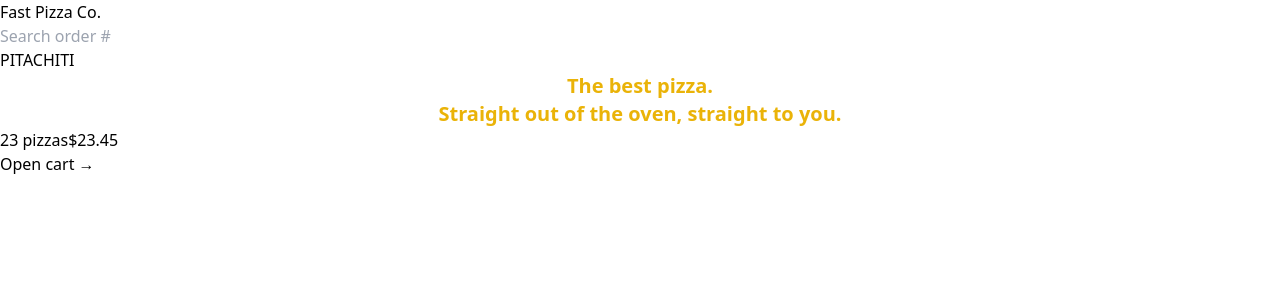
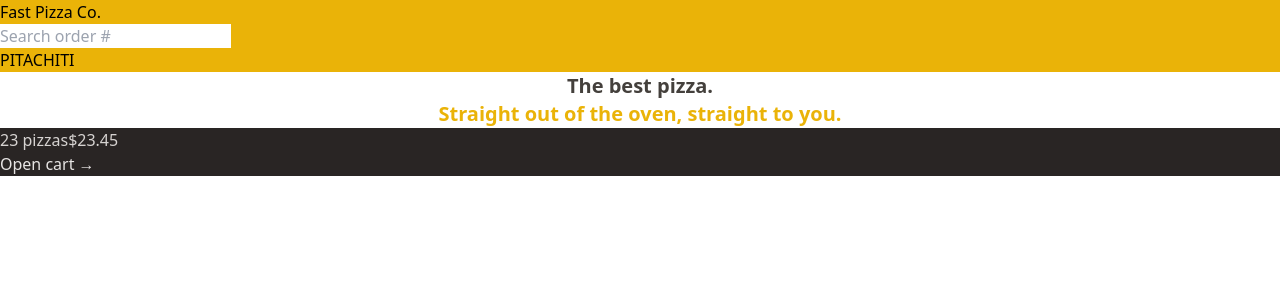
Before and after one commit to FatPat117/Pizza-Co, a React (Vite) app: page / in a window 1280 px wide. Shown: the top 300 px of the page. Built offline with nearby package versions, Linux system fonts and the light colour scheme.

Commit message:
Color in Tailwind

```diff
--- a/src/features/cart/CartOverview.jsx
+++ b/src/features/cart/CartOverview.jsx
@@ -2,8 +2,8 @@
 
 function CartOverview() {
   return (
-    <div>
-      <p>
+    <div className="bg-stone-800 text-stone-200">
+      <p className="text-stone-300">
         <span>23 pizzas</span>
         <span>$23.45</span>
       </p>
--- a/src/ui/Header.jsx
+++ b/src/ui/Header.jsx
@@ -3,7 +3,7 @@
 
 function Header() {
   return (
-    <header>
+    <header className="bg-yellow-500">
       <Link to="/">Fast Pizza Co.</Link>
 
       <SearchOrder />
--- a/src/ui/Home.jsx
+++ b/src/ui/Home.jsx
@@ -1,10 +1,13 @@
 function Home() {
   return (
     <div>
-      <h1 className="text-center text-xl font-semibold text-yellow-500">
+      <h1 className="text-center text-xl font-semibold text-stone-700">
         The best pizza.
         <br />
-        Straight out of the oven, straight to you.
+        <span className="text-yellow-500">
+          {' '}
+          Straight out of the oven, straight to you.
+        </span>
       </h1>
     </div>
   );
```
